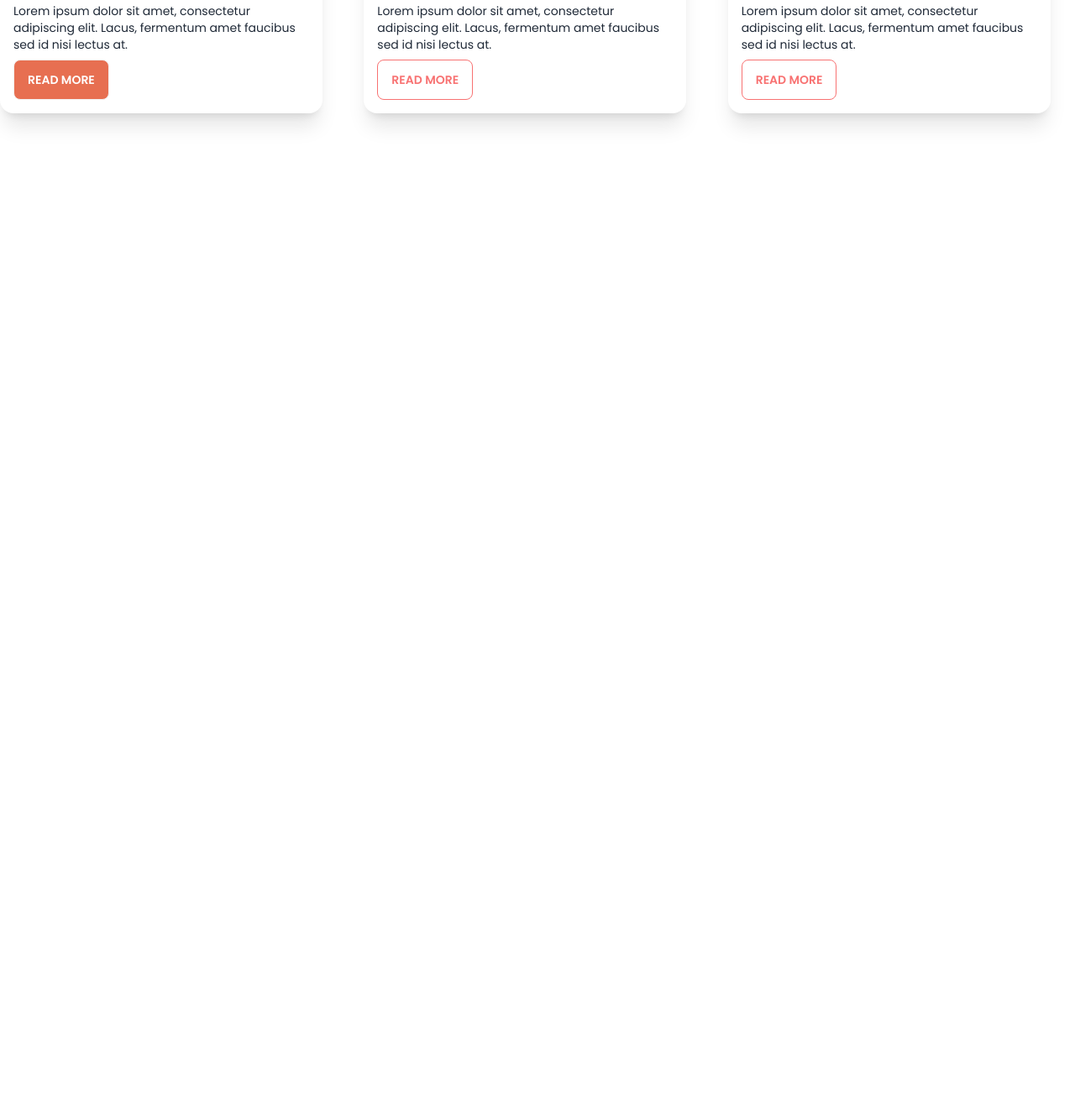
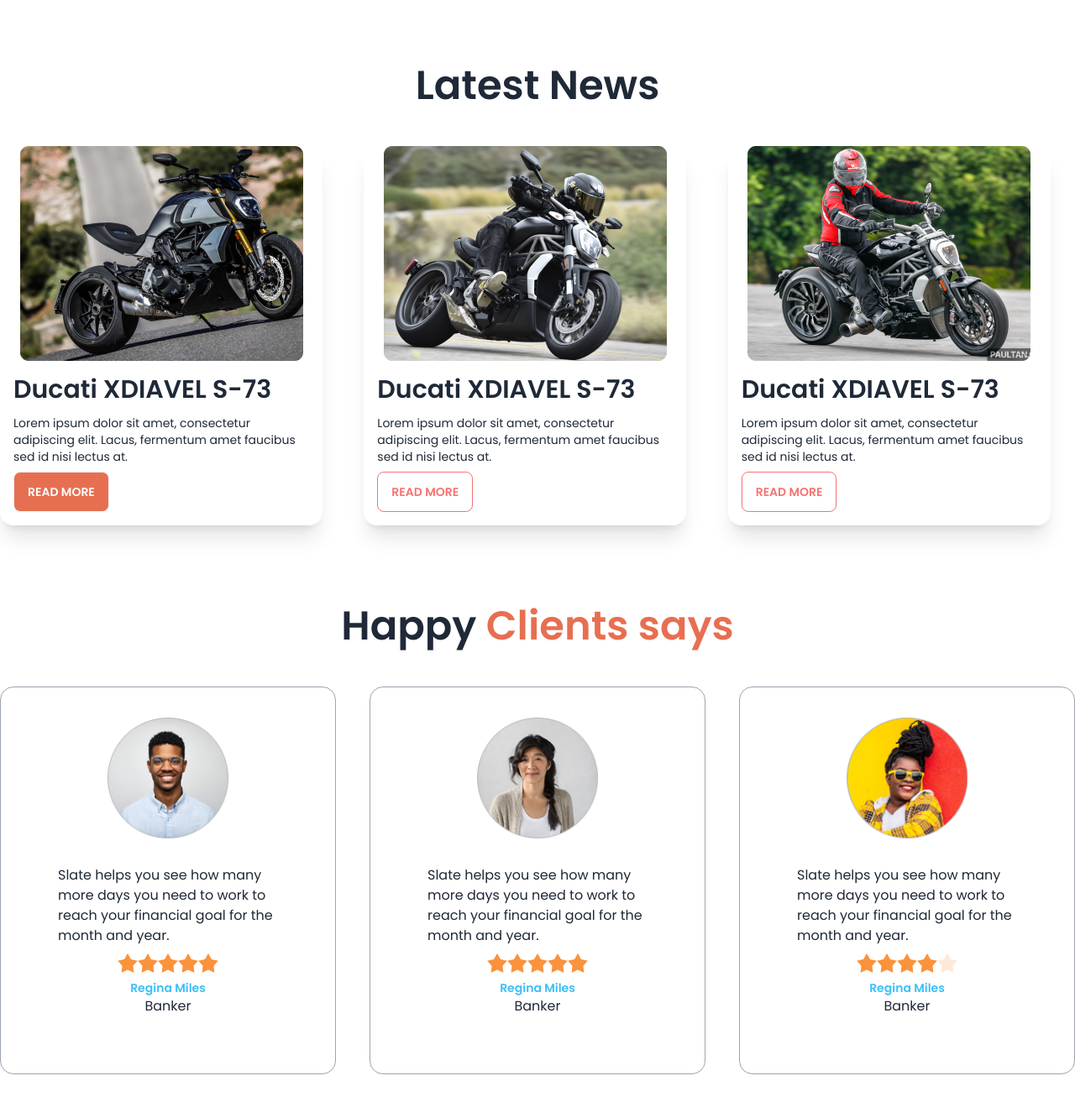
Before and after one commit to dilshadjahin/Biker-zone-tailwind-daisy-UI, a plain HTML site: page index.html in a window 1280 px wide. Shown: the part 1127-2446 px from the top of the page at 84% size. Before the commit the page ends 1358 px from the top, so only its background shows below. Drawn offline with nearby package versions, Linux system fonts and the light colour scheme.

Commit message:
card section added

```diff
--- a/index.html
+++ b/index.html
@@ -213,7 +213,23 @@
     <main class="md:container md:mx-auto">
 
       <!-----featured bike------->
-      <section>
+      <section class="my-24">
+
+        <div class="mb-16">
+          <h3 class="text-5xl mb-4 font-semibold text-center">
+            Fetured Bikes In This Year
+          </h3>
+          <p class="text-center text-bike-primary">Best bike collection</p>
+        </div>
+        <div class="grid gap-5 grid-cols-1 md:grid-cols-2 lg:grid-cols-3 pl-16">
+
+          <img src="assets/img/others/feature-bike.png" alt="">
+          <img src="assets/img/others/feature-bike.png" alt="">
+          <img src="assets/img/others/feature-bike.png" alt="">
+
+
+        </div>
+
 
       </section>
 
@@ -266,6 +282,103 @@
       </section>
 
 
+      <!-------happy client section-------->
+
+      <section class="my-24">
+        <h3 class="text-5xl mb-12 font-semibold text-center">
+          Happy <span class="text-bike-primary">Clients says</span>
+        </h3>
+        <div class="grid gap-10 grid-cols-1 md:grid-cols-2 lg:grid-cols-3">
+
+          <!---------first review------>
+
+          <div class="card bg-base-100 p-9 border border-gray-400">
+            <figure><img class="w-36" src="assets/img/others/user-1.png" alt="Shoes" /></figure>
+            <div class="card-body">
+
+              <p>Slate helps you see how
+                many more days you need
+                to work to reach your financial
+                goal for the month and year.</p>
+
+                <div class="rating justify-center">
+                  <input type="radio" name="rating-2" class="mask mask-star-2 bg-orange-400" />
+                  <input type="radio" name="rating-2" class="mask mask-star-2 bg-orange-400"  />
+                  <input type="radio" name="rating-2" class="mask mask-star-2 bg-orange-400" />
+                  <input type="radio" name="rating-2" class="mask mask-star-2 bg-orange-400" checked />
+                  <input type="radio" name="rating-2" class="mask mask-star-2 bg-orange-400" />
+                </div>
+              <div class="text-center">
+
+                <h4 class="text-sm font-semibold text-info">
+                  Regina Miles
+                </h4>
+                <p>Banker</p>
+
+              </div>
+            </div>
+          </div>
+          <div class="card bg-base-100 p-9 border border-gray-400">
+            <figure><img class="w-36" src="assets/img/others/user-2.png" alt="Shoes" /></figure>
+            <div class="card-body">
+
+              <p>Slate helps you see how
+                many more days you need
+                to work to reach your financial
+                goal for the month and year.</p>
+
+                <div class="rating justify-center">
+                  <input type="radio" name="rating-2" class="mask mask-star-2 bg-orange-400" />
+                  <input type="radio" name="rating-2" class="mask mask-star-2 bg-orange-400"  />
+                  <input type="radio" name="rating-2" class="mask mask-star-2 bg-orange-400" />
+                  <input type="radio" name="rating-2" class="mask mask-star-2 bg-orange-400" checked />
+                  <input type="radio" name="rating-2" class="mask mask-star-2 bg-orange-400" />
+                </div>
+              <div class="text-center">
+
+                <h4 class="text-sm font-semibold text-info">
+                  Regina Miles
+                </h4>
+                <p>Banker</p>
+
+              </div>
+            </div>
+          </div>
+
+          <!---------3rd review------>
+
+          <div class="card bg-base-100 p-9 border border-gray-400">
+            <figure><img class="w-36" src="assets/img/others/user-3.png" alt="Shoes" /></figure>
+            <div class="card-body">
+
+              <p>Slate helps you see how
+                many more days you need
+                to work to reach your financial
+                goal for the month and year.</p>
+
+                <div class="rating justify-center">
+                  <input type="radio" name="rating-2" class="mask mask-star-2 bg-orange-400" />
+                  <input type="radio" name="rating-2" class="mask mask-star-2 bg-orange-400"  />
+                  <input type="radio" name="rating-2" class="mask mask-star-2 bg-orange-400" />
+                  <input type="radio" name="rating-2" class="mask mask-star-2 bg-orange-400" checked />
+                  <input type="radio" name="rating-2" class="mask mask-star-2 bg-orange-400" />
+                </div>
+              <div class="text-center">
+
+                <h4 class="text-sm font-semibold text-info">
+                  Regina Miles
+                </h4>
+                <p>Banker</p>
+
+              </div>
+            </div>
+          </div>
+
+        </div>
+      </section>
+
+
+
 
 
 
```
